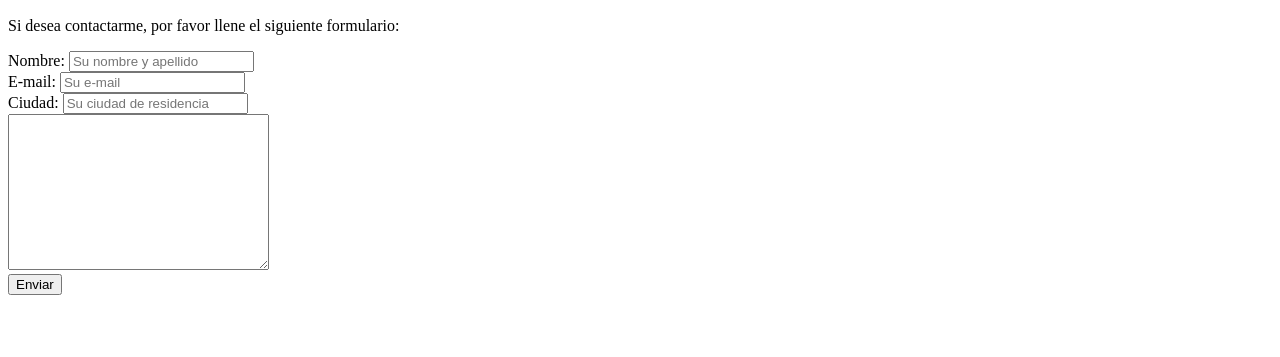
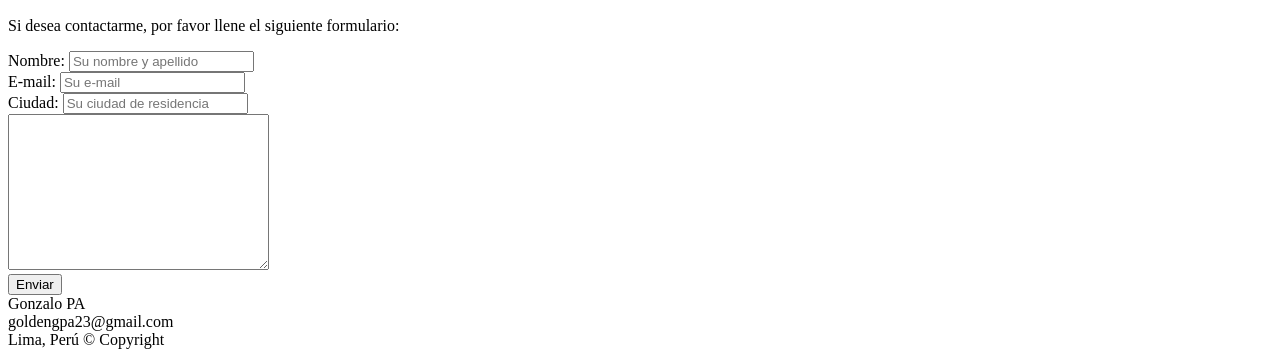
Before and after one commit to GonzaloPA23/prueba1-git, a plain HTML site: page index.html in a window 1280 px wide. Shown: the part 678-1035 px from the top of the page. Before the commit the page ends 981 px from the top, so only its background shows below. Drawn offline with Linux system fonts and the light colour scheme.

Commit message:
Inclusión de la segunda sección, cierre y el No Copyright, (correo)

```diff
--- a/index.html
+++ b/index.html
@@ -93,9 +93,17 @@
                             <br>
                             <button type="submit">Enviar</button>
                         </form>
+
                     </section>
                 </section>
-
+                <!-- Segunda sección -->
+                <section id="cierre">
+                    <section id="copyright">
+                        Gonzalo PA <br>
+                        goldengpa23@gmail.com <br>
+                        Lima, Perú &copy; Copyright
+                    </section>
+                </section>
             </footer>
         </div>
 
```
